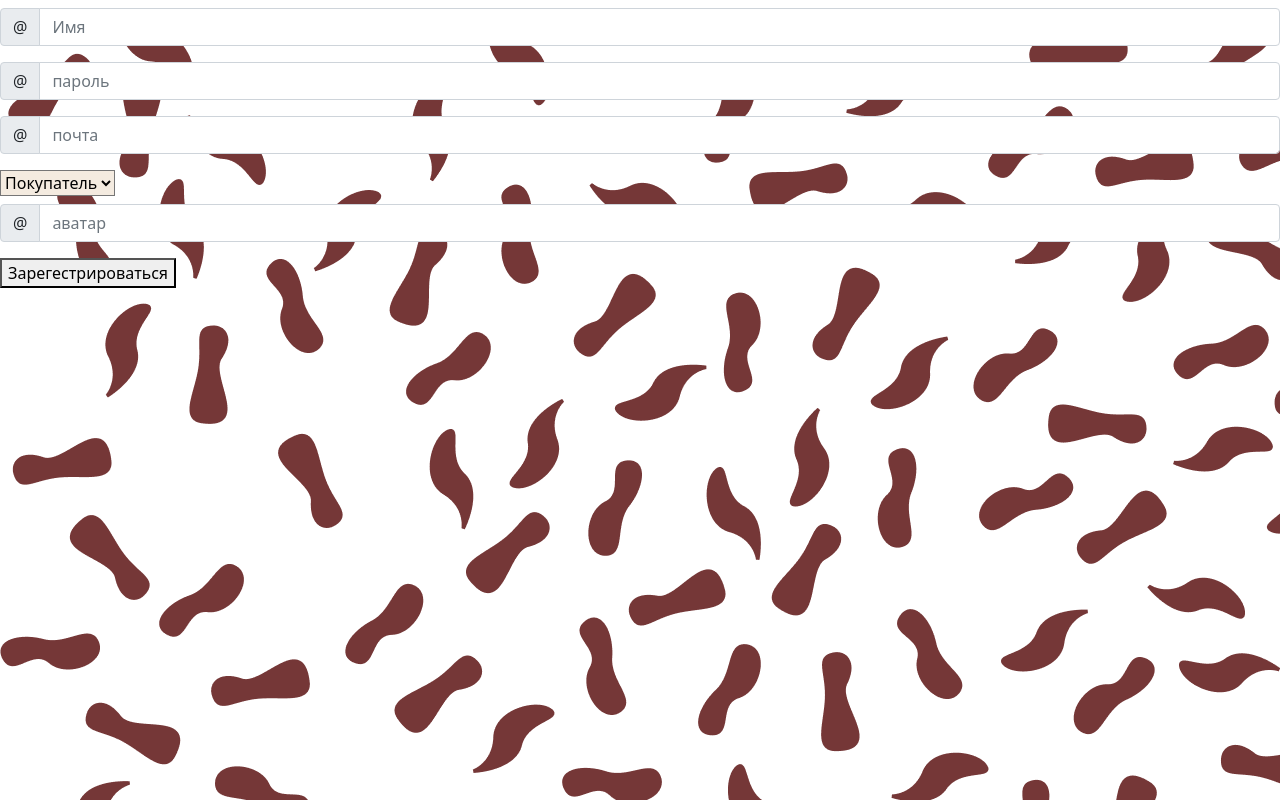
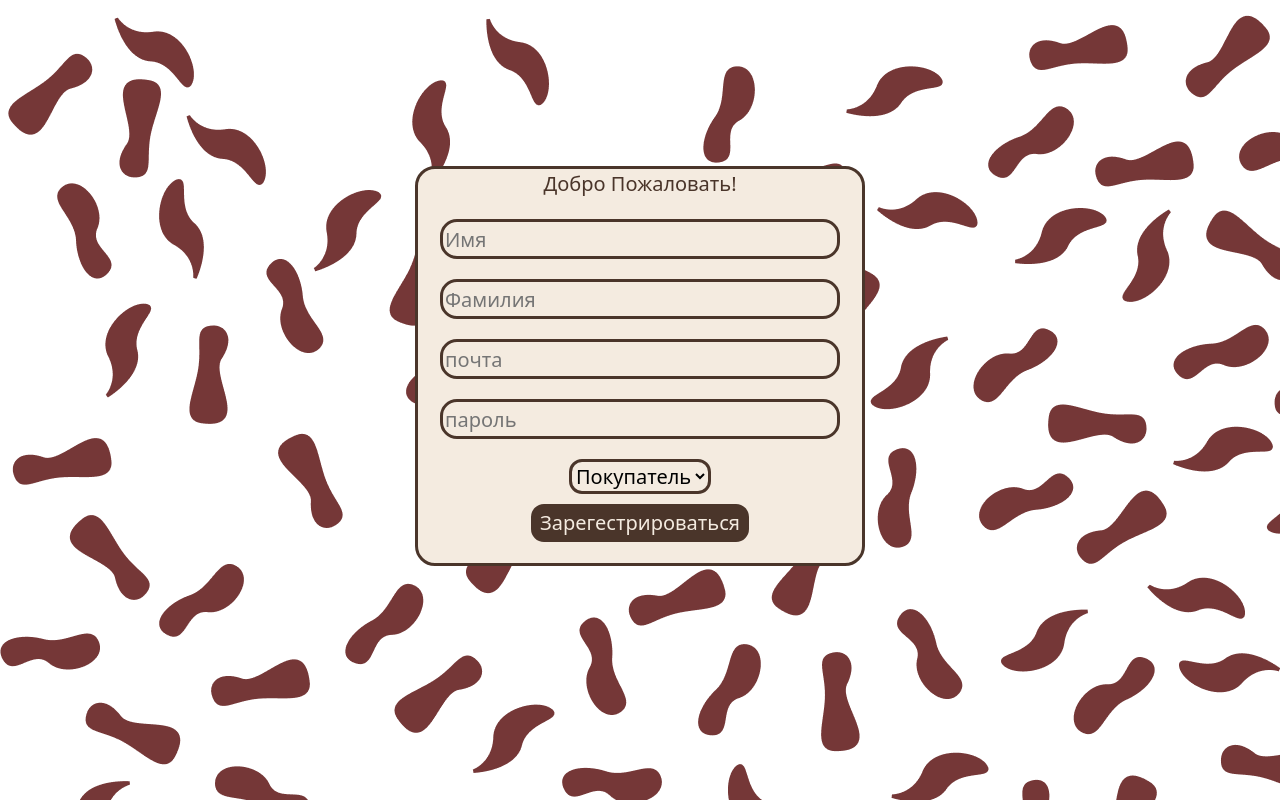
Before and after one commit to Ratmirp/-, a PHP site: page /registration.php in a window 1280 px wide. Run offline with PHP 8.4, Linux system fonts and the light colour scheme.

Commit message:
Add files via upload

```diff
--- a/registration.php
+++ b/registration.php
@@ -6,35 +6,65 @@
     <meta name="viewport" content="width=device-width, initial-scale=1.0">
     <link rel="stylesheet" href="style.css">
     <link href="https://cdn.jsdelivr.net/npm/bootstrap@5.1.1/dist/css/bootstrap.min.css" rel="stylesheet" integrity="sha384-F3w7mX95PdgyTmZZMECAngseQB83DfGTowi0iMjiWaeVhAn4FJkqJByhZMI3AhiU" crossorigin="anonymous">
-    <title>registrationt</title>
+    <title>Registrationt</title>
+    <style>
+        .box {
+            width: 450px;
+            height: 400px;
+            background-color: #F4EBE0;
+            border-radius: 20px;
+            border: 3px solid #4A352A;
+            text-align: center;
+            font-size: 20px;
+            color: #4A352A;
+            margin-left: auto;
+            margin-right: auto;
+            margin-top: 13%;
+        }
+        .inputs {
+            background: #F4EBE0;
+            width: 400px;
+            height: 40px;
+            border: 3px solid #4A352A;
+            border-radius: 17px;
+            margin-top: 20px;
+        }
+        .role_input {
+            margin-top: 20px;
+            border-radius: 13px;
+            border: 3px solid #4A352A;
+        }
+        .reg_btn {
+            margin-top: 10px;
+            border-radius: 13px;
+            border: 3px solid #4A352A;
+            background: #4A352A;
+            color: #F4EBE0;
+        }
+    </style>
 </head>
 <body>
     <form action="registrationCheak.php" method="POST">
-            <div class="input-group mb-3 mt-2">
-                <span class="input-group-text" id="basic-addon1">@</span>
-                <input name="login_log" type="text" class="form-control" placeholder="Имя" aria-label="Username" aria-describedby="basic-addon1">
-            </div>
+            <div class="box">
+                <span>Добро Пожаловать!</span>
 
-            <div class="input-group mb-3 mt-2">
-                <span class="input-group-text" id="basic-addon1">@</span>
-                <input name="password_log" type="text" class="form-control" placeholder="пароль" aria-label="Username" aria-describedby="basic-addon1">
-            </div>
-            <div class="input-group mb-3 mt-2">
-                <span class="input-group-text" id="basic-addon1">@</span>
-                <input name="email_log" type="text" class="form-control" placeholder="почта" aria-label="Username" aria-describedby="basic-addon1">
-            </div>
+                <input name="login_log" type="text" class=" inputs" placeholder="Имя" >
 
-                <select name="role_log" style="background: #F4EBE0;">
+                <input name="surname_log" type="text" class=" inputs" placeholder="Фамилия" >
+
+                <input name="email_log" type="text" class="inputs" placeholder="почта" >
+
+                <input name="password_log" type="text" class="inputs" placeholder="пароль">
+
+                <select class="role_input" name="role_log" style="background: #F4EBE0;">
                     <option class="options">Покупатель</option>
                     <option class="options">Продавец</option>
                 </select>
+                    <div>
+                        <button class="reg_btn">Зарегестрироваться</button>
+                    </div>
 
-            <div class="input-group mb-3 mt-2">
-                <span class="input-group-text" id="basic-addon1">@</span>
-                <input name="photo_user_log" type="text" class="form-control" placeholder="аватар" aria-label="Username" aria-describedby="basic-addon1">
             </div>
-
-            <button>Зарегестрироваться</button>
     </form>
 </body>
 </html>
--- /dev/null
+++ b/scripts/script_account.js
@@ -0,0 +1,5 @@
+let redistr_btn  = document.querySelector(".redistr_btn");
+
+redistr_btn.onclick = function(){
+    window.location.href = 'http://furmarket/registration.php';
+}
--- a/style.css
+++ b/style.css
@@ -5,11 +5,24 @@ body {
     background: url(img/bg.png);
 }
 
+@font-face {
+    font-family: ubuntu;
+    src: url(Ubuntu-Light.ttf);
+}
+
 .extra_head {
     background: red; /* Цвет фона */
     height: 50px;
     background: #4A352A;
     border-bottom: 1px solid black; /* Потом убери*/
+    border-radius: 0% 0% 20px 20px;
+
+}
+.back_head {
+    background: #F4EBE0;
+    position: absolute;
+    height: 50px;
+    z-index: -1;
 }
 .head_list {
     position: fixed;
```
Also changed, not shown: other parts of style.css (+31 -62 lines), account.php (added, +96 -0 lines), index.php (+17 -26 lines), orders.php (added, +12 -0 lines), scripts/script.js (added, +67 -0 lines), Ubuntu-Light.ttf (added), img/city.png (added), img/map.svg (added), img/point.svg (added).
